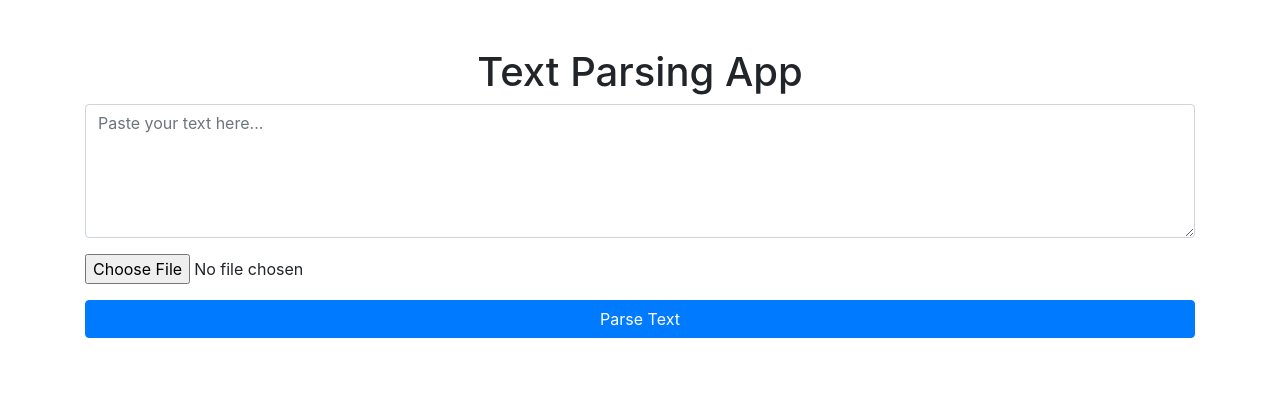
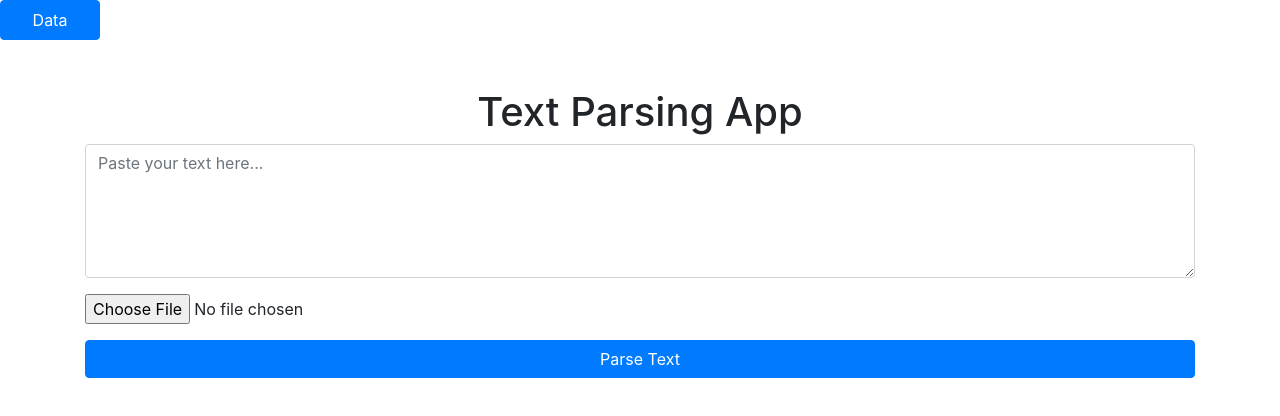
Before and after one commit to Steventanardi/TextParsing, a website: page index.html in a window 1280 px wide. Drawn offline with nearby package versions, Linux system fonts and the light colour scheme.

Commit message:
Update index.html

```diff
--- a/index.html
+++ b/index.html
@@ -8,6 +8,7 @@
     <link rel="stylesheet" href="style.css">
 </head>
 <body>
+    <button onclick="window.location.href='view.html'" class="btn btn-primary top-left-button">Data</button>
     <div class="container mt-5">
         <h1 class="text-center">Text Parsing App</h1>
         <div class="form-group">
```
